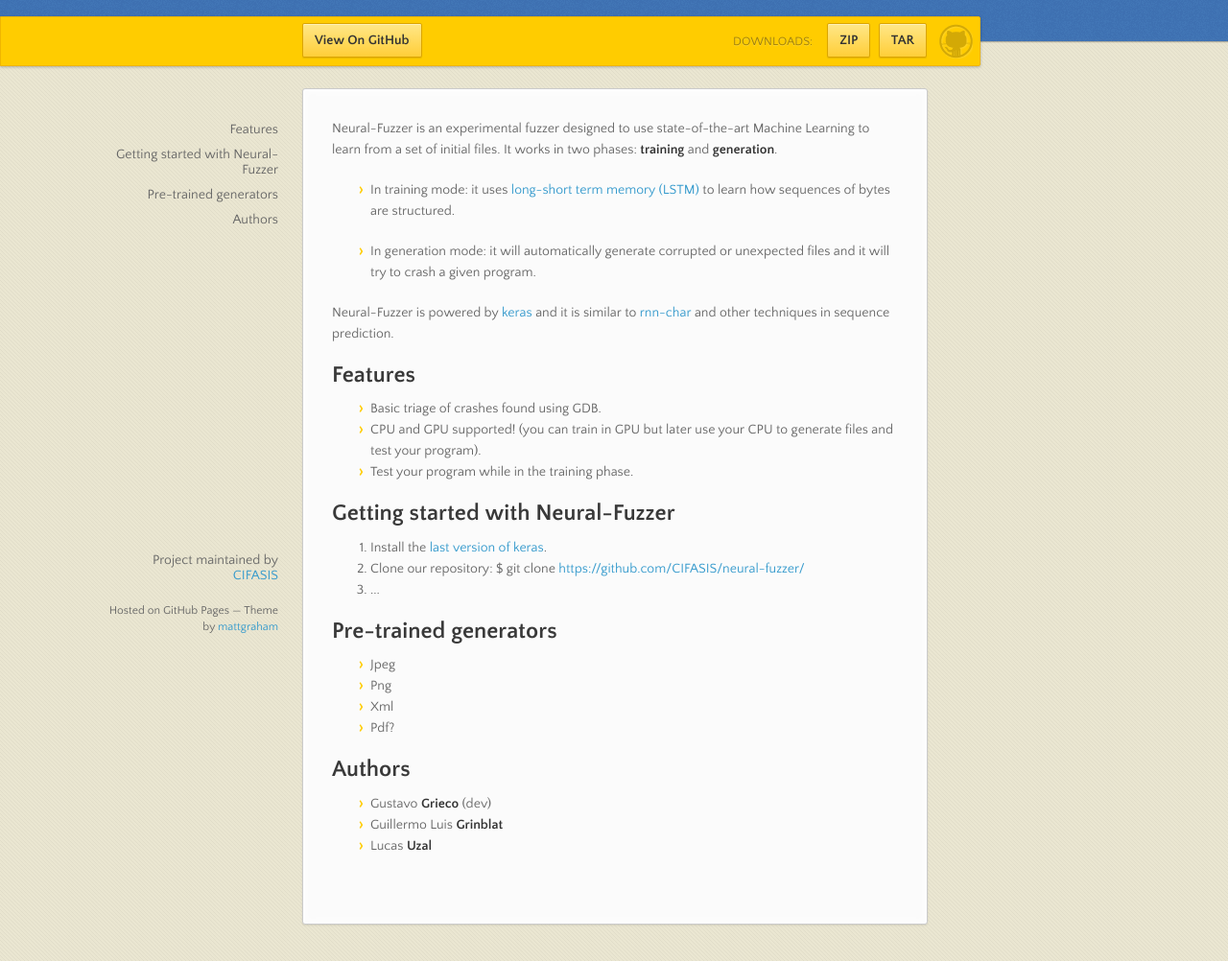
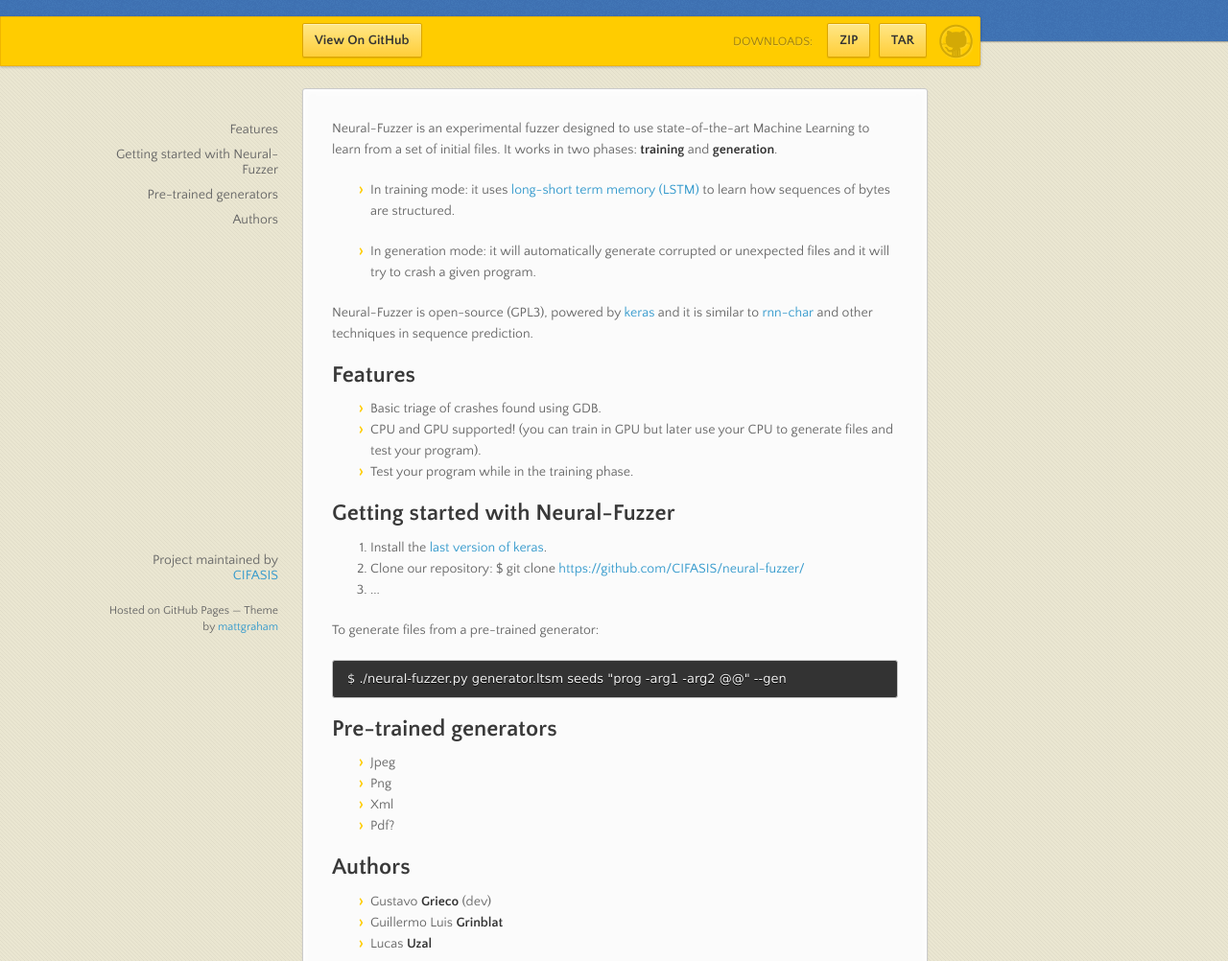
Before and after one commit to CIFASIS/neural-fuzzer, a plain HTML site: page index.html in a window 1280 px wide. Shown: the part 98-1100 px from the top of the page at 96% size. Drawn offline with nearby package versions, Linux system fonts and the light colour scheme.

```diff
--- a/index.html
+++ b/index.html
@@ -46,7 +46,7 @@
 <li><p>In generation mode: it will automatically generate corrupted or unexpected files and it will try to crash a given program. </p></li>
 </ul>
 
-<p>Neural-Fuzzer is powered by <a href="http://keras.io">keras</a> and it is similar to <a href="https://github.com/karpathy/char-rnn">rnn-char</a> and other techniques in sequence prediction.</p>
+<p>Neural-Fuzzer is open-source (GPL3), powered by <a href="http://keras.io">keras</a> and it is similar to <a href="https://github.com/karpathy/char-rnn">rnn-char</a> and other techniques in sequence prediction.</p>
 
 <h2>
 <a id="features" class="anchor" href="#features" aria-hidden="true"><span aria-hidden="true" class="octicon octicon-link"></span></a>Features</h2>
@@ -67,6 +67,11 @@
 </li>
 <li>... </li>
 </ol>
+
+<p>To generate files from a pre-trained generator:</p>
+
+<pre><code>$ ./neural-fuzzer.py generator.ltsm seeds "prog -arg1 -arg2 @@" --gen
+</code></pre>
 
 <h2>
 <a id="pre-trained-generators" class="anchor" href="#pre-trained-generators" aria-hidden="true"><span aria-hidden="true" class="octicon octicon-link"></span></a>Pre-trained generators</h2>
--- a/params.json
+++ b/params.json
@@ -1,6 +1,6 @@
 {
   "name": "Neural-Fuzzer",
   "tagline": "Learn from your test cases & discover bugs in your software",
-  "body": "Neural-Fuzzer is an experimental fuzzer designed to use state-of-the-art Machine Learning to learn from a set of initial files. It works in two phases: **training** and **generation**.\r\n\r\n* In training mode:  it uses [long-short term memory (LSTM)](https://colah.github.io/posts/2015-08-Understanding-LSTMs/) to learn how sequences of bytes are structured. \r\n\r\n* In generation mode: it will automatically generate corrupted or unexpected files and it will try to crash a given program. \r\n\r\nNeural-Fuzzer is powered by [keras](http://keras.io) and it is similar to [rnn-char](https://github.com/karpathy/char-rnn) and other techniques in sequence prediction.\r\n\r\n## Features\r\n\r\n* Basic triage of crashes found using GDB.\r\n* CPU and GPU supported! (you can train in GPU but later use your CPU to generate files and test your program).\r\n* Test your program while in the training phase.\r\n\r\n## Getting started with Neural-Fuzzer\r\n\r\n1. Install the [last version of keras](http://keras.io/#installation).\r\n1. Clone our repository:\r\n    $ git clone https://github.com/CIFASIS/neural-fuzzer/\r\n1. ... \r\n\r\n## Pre-trained generators\r\n\r\n* Jpeg\r\n* Png\r\n* Xml\r\n* Pdf?\r\n\r\n## Authors\r\n\r\n* Gustavo **Grieco** (dev)\r\n* Guillermo Luis **Grinblat**\r\n* Lucas **Uzal**",
+  "body": "Neural-Fuzzer is an experimental fuzzer designed to use state-of-the-art Machine Learning to learn from a set of initial files. It works in two phases: **training** and **generation**.\r\n\r\n* In training mode:  it uses [long-short term memory (LSTM)](https://colah.github.io/posts/2015-08-Understanding-LSTMs/) to learn how sequences of bytes are structured. \r\n\r\n* In generation mode: it will automatically generate corrupted or unexpected files and it will try to crash a given program. \r\n\r\nNeural-Fuzzer is open-source (GPL3), powered by [keras](http://keras.io) and it is similar to [rnn-char](https://github.com/karpathy/char-rnn) and other techniques in sequence prediction.\r\n\r\n## Features\r\n\r\n* Basic triage of crashes found using GDB.\r\n* CPU and GPU supported! (you can train in GPU but later use your CPU to generate files and test your program).\r\n* Test your program while in the training phase.\r\n\r\n## Getting started with Neural-Fuzzer\r\n\r\n1. Install the [last version of keras](http://keras.io/#installation).\r\n1. Clone our repository:\r\n    $ git clone https://github.com/CIFASIS/neural-fuzzer/\r\n1. ... \r\n\r\nTo generate files from a pre-trained generator:\r\n\r\n    $ ./neural-fuzzer.py generator.ltsm seeds \"prog -arg1 -arg2 @@\" --gen\r\n\r\n## Pre-trained generators\r\n\r\n* Jpeg\r\n* Png\r\n* Xml\r\n* Pdf?\r\n\r\n## Authors\r\n\r\n* Gustavo **Grieco** (dev)\r\n* Guillermo Luis **Grinblat**\r\n* Lucas **Uzal**",
   "note": "Don't delete this file! It's used internally to help with page regeneration."
 }
```
